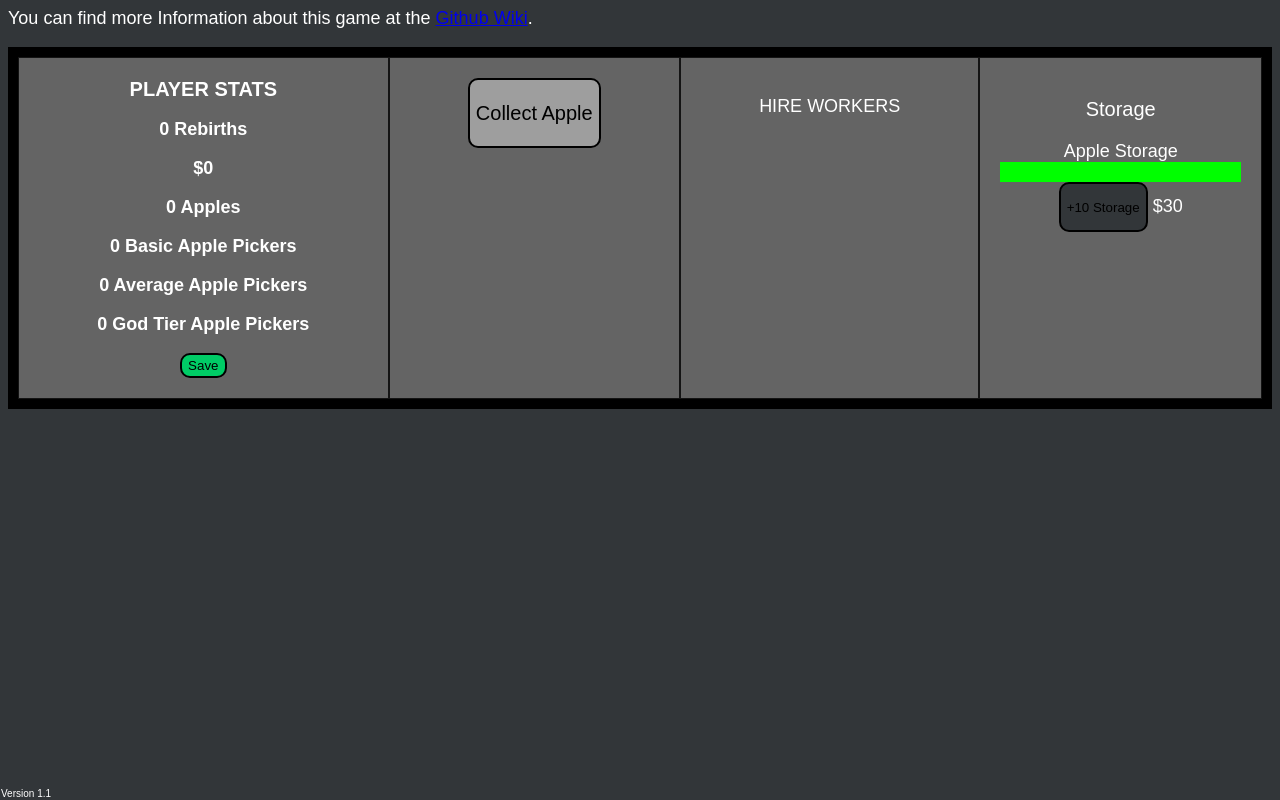
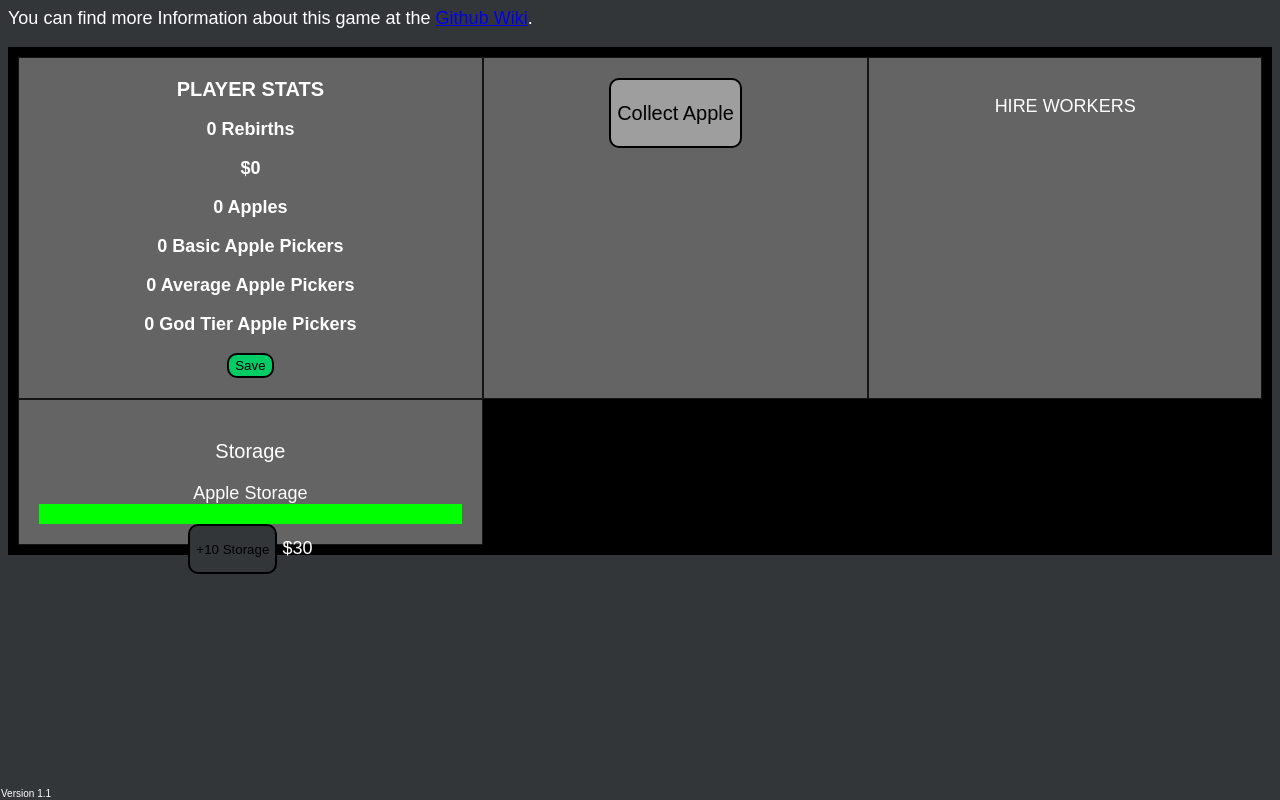
Before and after one commit to Deathcaller120-0/Apple-RECODED, a plain HTML site: page index.html in a window 1280 px wide. Drawn offline with Linux system fonts and the light colour scheme; grey boxes are pictures that could not be loaded.

Commit message:
Update css.css

```diff
--- a/css.css
+++ b/css.css
@@ -45,7 +45,7 @@ button {
 /*Grid area*/
 .grid-container {
 	display: grid;
-	grid-template-columns: auto auto auto auto;
+	grid-template-columns: auto auto auto;
 	background-color: #000;
 	padding: 10px;
 }
```
